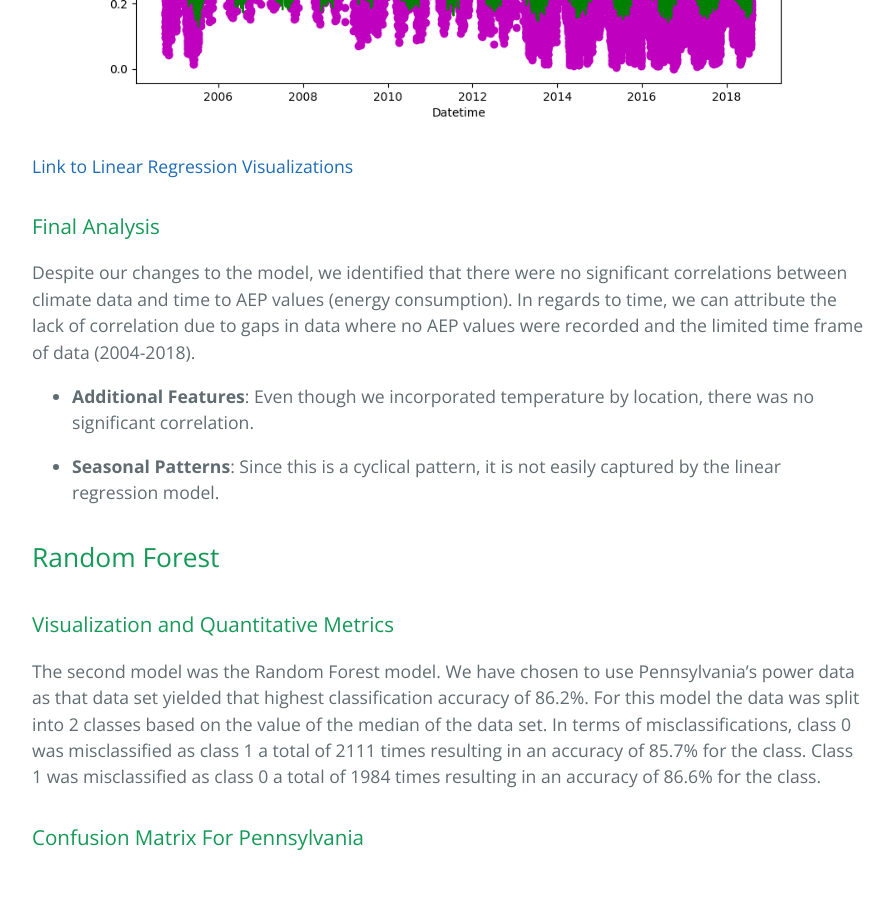
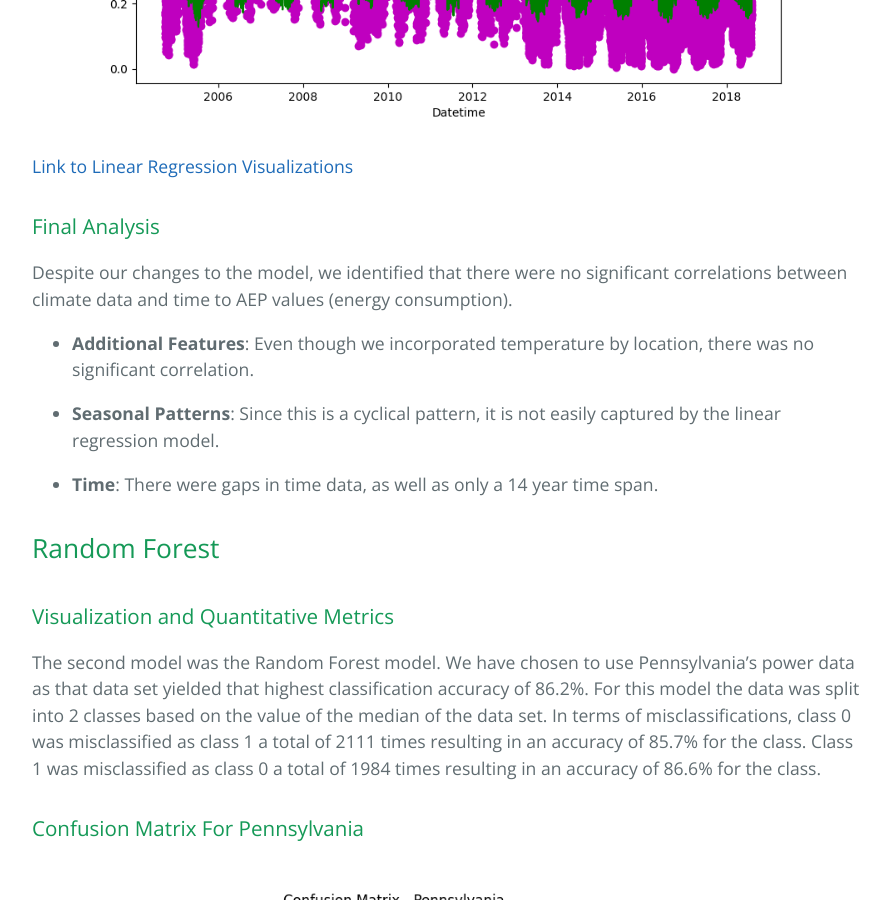
Before and after one commit to tanner-iley/4641-Eco, a Jekyll site: the page built from index.md, in a window 1280 px wide and 900 px high, scrolled down 5631 px. Shown: the whole window, without its empty margins (192-1086 px from the left). Built offline with Jekyll 4.4.1, drawn with Linux system fonts in a browser that asks for light colours; our own code applies the rules of GitHub Pages for plain Markdown files.

Commit message:
Update index.md

```diff
--- a/index.md
+++ b/index.md
@@ -111,11 +111,13 @@ Between the midterm checkpoint and final report, we changed the structure of the
 
 ### Final Analysis
 
-Despite our changes to the model, we identified that there were no significant correlations between climate data and time to AEP values (energy consumption). In regards to time, we can attribute the lack of correlation due to gaps in data where no AEP values were recorded and the limited time frame of data (2004-2018).
+Despite our changes to the model, we identified that there were no significant correlations between climate data and time to AEP values (energy consumption).
 
 - **Additional Features**: Even though we incorporated temperature by location, there was no significant correlation.
 
 - **Seasonal Patterns**: Since this is a cyclical pattern, it is not easily captured by the linear regression model.
+
+- **Time**: There were gaps in time data, as well as only a 14 year time span.
 
 ## Random Forest
 
```
